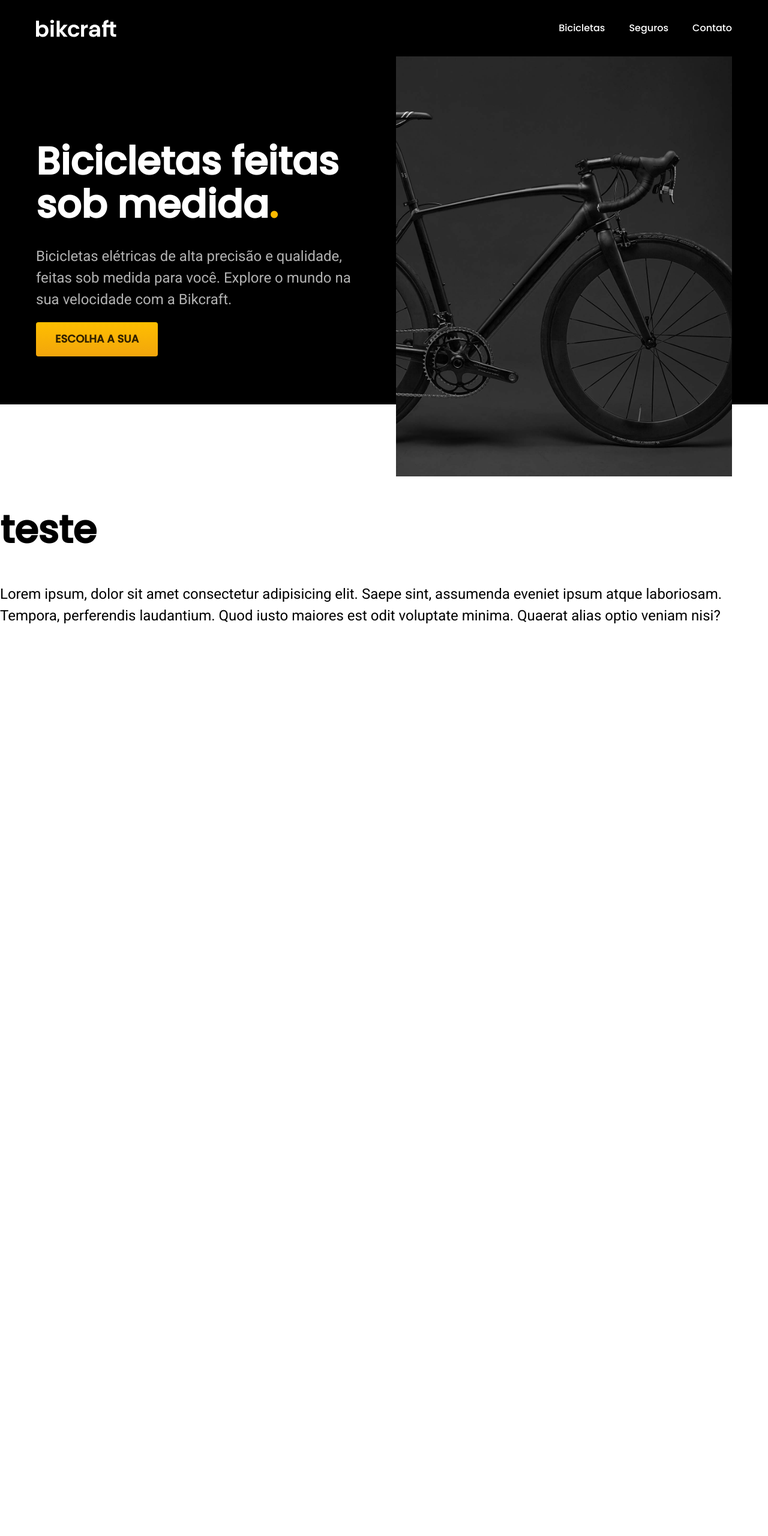
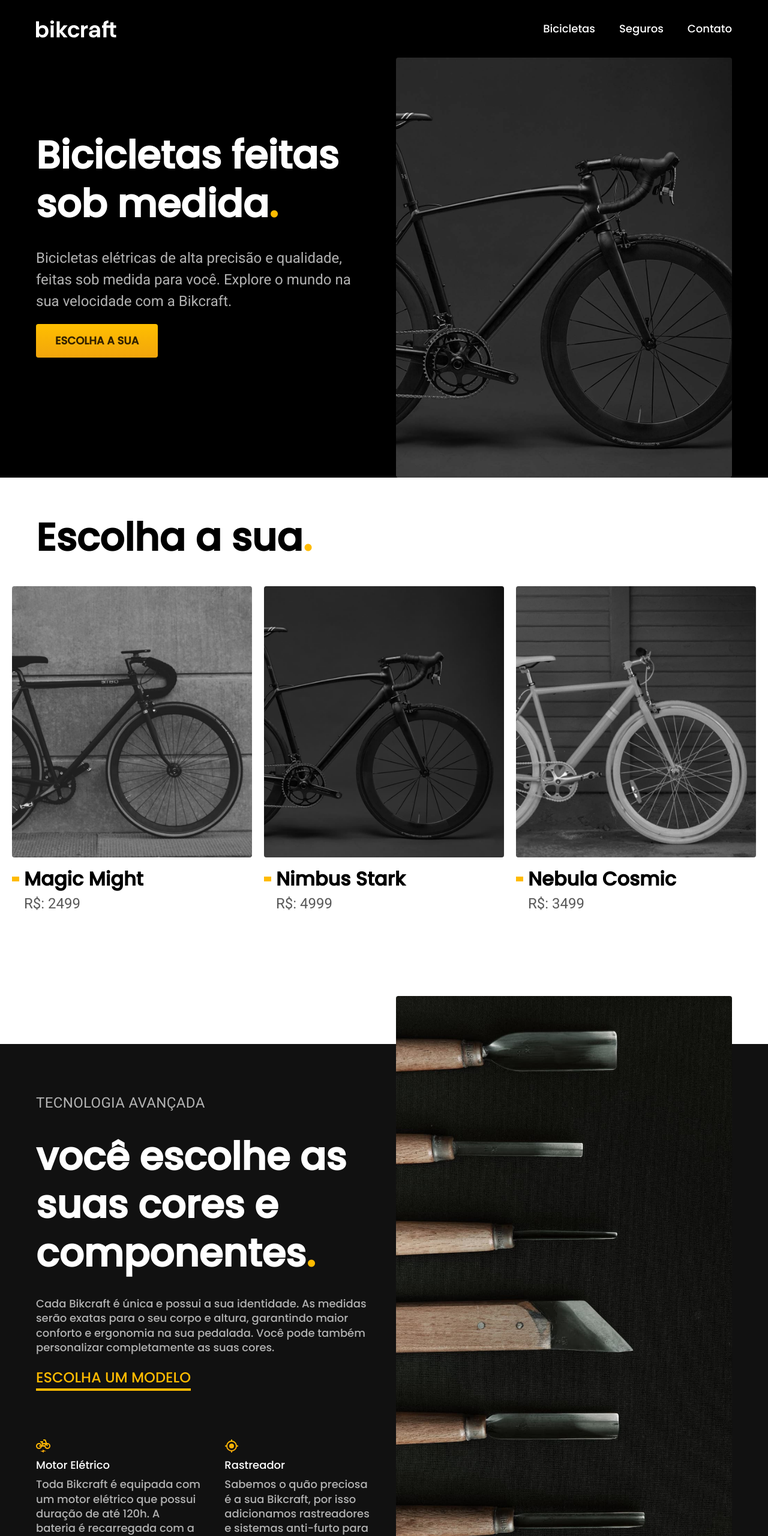
Before and after one commit to Lucasbsilva11/bikcraft, a plain HTML site: page index.html in a window 1280 px wide. Shown: the top 2560 px of the page at 60% size. Before the commit the page ends 2000 px from the top, so only its background shows below. Drawn offline with Linux system fonts and the light colour scheme.

Commit message:
Artigos-e-Seções

```diff
--- /dev/null
+++ b/css/bicicletas/bicicletas-lista.css
@@ -0,0 +1,76 @@
+.bicicletas-lista {
+  padding-top: 60px;
+  padding-bottom: 120px;
+}
+
+.bicicletas-lista h2 {
+  margin-bottom: 40px;
+
+}
+
+.bicicletas-lista ul {
+  display: flex;
+  gap: 20px;
+  padding: 0 20px 20px 20px;
+  max-width: 1300px;
+  margin-left: auto;
+  margin-right: auto;
+  /* técnica para mobile e criar a barra de scroll para dispositivos moveis (overflow) */
+  overflow-x: auto;
+}
+
+.bicicletas-lista li{
+    min-width: 280px;
+}
+
+.bicicletas-lista a {
+  display: block;
+  overflow: hidden;
+}
+
+.bicicletas-lista img {
+  margin-bottom: 16px;
+  transition: transform 0.3s ease;
+}
+
+.bicicletas-lista a:hover img,
+.bicicletas-lista a:focus-visible img {
+  transform: scale(1.01);
+}
+
+.bicicletas-lista h3 {
+  margin-bottom: 8px;
+  display: flex;
+  align-items: center;
+}
+
+.bicicletas-lista h3::before {
+  content: "";
+  background-color: var(--cor-p1);
+  width: 12px;
+  height: 8px;
+  display: inline-block;
+  margin-right: 8px;
+  transition: width 0.2s;
+}
+
+.bicicletas-lista a:hover h3::before{
+    width: 24px;
+}
+
+/* padding foi a soma de width 12px, com a margin de 8px*/
+.bicicletas-lista li span {
+  padding-left: 20px;
+}
+
+
+@media(max-width:800px){
+    .bicicletas-lista{
+        padding-bottom: 60px;
+    }
+
+    .bicicletas-lista ul{
+        gap: 20px;
+
+    }
+}
--- a/css/global/global.css
+++ b/css/global/global.css
@@ -5,6 +5,10 @@
 }
 
 h1,
+h2,
+h3,
+h4,
+h5,
 ul,
 p {
   margin: 0px;
@@ -24,3 +28,8 @@
   padding: 0px;
   list-style: none;
 }
+
+/* Elemento para colocar estilos em lugares fixos, como jpg do site com arredondamento de bordas*/
+img[src$=".jpg"]{
+  border-radius: 4px;
+}
--- a/css/global/header.css
+++ b/css/global/header.css
@@ -8,11 +8,8 @@
   gap: 20px;
   justify-content: space-between;
   align-items: center;
-  padding: 20px;
-  box-sizing: border-box;
-  max-width: 1200px;
-  margin-left: auto;
-  margin-right: auto;
+  padding-top: 20px;
+  padding-bottom: 20px;
 }
 
 /* MENU */
@@ -23,9 +20,13 @@
 }
 
 .header-menu a {
+  color: var(--cor-1);
   padding: 16px 0;
   display: inline-block;
-  position: relative
+  font-size: 18px;
+  position: relative;
+  /* font-family: "Poppins", sans-serif;
+  font-weight: 400; */
 }
 
 /* UNDERLINE ANIMADO (DESKTOP) */
@@ -34,7 +35,7 @@
   display: block;
   height: 2px;
   width: 0%;
-  background-color: var(--cor-0);
+  background-color: var(--cor-p1);
   margin-top: 4px;
   transition: 0.3s;
   position: absolute;
@@ -56,7 +57,7 @@
     border-radius: 4px;
   }
   .header-menu a:hover {
-    background-color: var(--cor-12);
+    background-color: var(--cor-10);
   }
   .header a:after {
     display: none;
@@ -67,6 +68,7 @@
 @media (max-width: 600px) {
   .header {
     justify-content: center;
+
   }
 
   .header-menu {
@@ -80,8 +82,7 @@
   }
 
   .header-menu a:hover {
-    background-color: var(--cor-11);
-    color: var(--cor-0);
+    background-color: var(--cor-10);
   }
 
 }
--- a/css/home/introducao.css
+++ b/css/home/introducao.css
@@ -8,15 +8,10 @@
   display: grid;
   grid-template-columns: 1fr 1fr;
   gap: 0px 40px;
-  box-sizing: border-box;
-  max-width: 1200px;
-  padding-left: 20px;
-  padding-right: 20px;
-  margin-left: auto;
-  margin-right: auto;
 }
 
 .introducao img {
+  width: 100%;
   height: 100%;
   object-fit: cover;
 }
@@ -31,19 +26,14 @@
 }
 
 .introducao p {
-  margin-bottom: 20px
+  margin-bottom: 20px;
 }
 
 @media (max-width: 800px) {
-  .introducao-bg {
-    box-shadow: inset 0 -60px var(--cor11);
-    background-color: #111111;
+  .introducao {
     padding-top: 40px;
-  }
-
-  .introducao {
-    grid-template-columns: 1fr;
-    gap: 32px;
+    background: var(--cor-11);
+    box-shadow: inset 0 -60px var(--cor-1);
   }
 
   .introducao-conteudo {
@@ -54,8 +44,12 @@
     margin-bottom: 16px;
   }
 
+  .introducao {
+    grid-template-columns: 1fr;
+    gap: 32px;
+  }
+
   .introducao img {
-    height: 300px;
     width: 100%;
   }
 }
--- /dev/null
+++ b/css/home/tecnologia.css
@@ -0,0 +1,84 @@
+.tecnologia-bg {
+  background-color: var(--cor-11);
+  box-shadow:
+    inset 0px 80px var(--cor-1),
+    inset 0px -80px var(--cor-1);
+}
+
+.tecnologia {
+  display: grid;
+  grid-template-columns: 1fr 1fr;
+  gap: 40px;
+}
+
+.tecnologia-imagem img {
+  width: 100%;
+  height: 100%;
+  object-fit: cover;
+  object-position: left;
+}
+
+.tecnologia-conteudo {
+  padding-top: 160px;
+  padding-bottom: 160px;
+}
+
+.tecnologia-conteudo > span {
+  display: block;
+  margin-bottom: 32px;
+}
+
+.tecnologia h2 {
+  margin-bottom: 32px;
+}
+
+.tecnologia-conteudo > p {
+  margin-bottom: 20px;
+}
+
+.tecnologia a {
+  margin-bottom: 80px;
+}
+
+.tecnologia-vantagens {
+  display: flex;
+  gap: 40px;
+}
+
+.tecnologia-vantagens h3 {
+  margin-bottom: 8px;
+  width: max-content;
+}
+
+.tecnologia-vantagens img {
+  width: 24px;
+  margin-bottom: 8px;
+}
+
+/* TABLE/MOBILE */
+
+@media (max-width: 800px){
+    .tecnologia-bg{
+        box-shadow: initial;
+    }
+
+    .tecnologia{
+        grid-template-columns: 1fr;
+    }
+
+    .tecnologia-conteudo{
+        padding-top: 60px;
+        padding-bottom: 60px;
+    }
+
+    .tecnologia-imagem img{
+        display: none;
+    }
+}
+
+
+@media (max-width: 600px){
+    .tecnologia-vantagens{
+        flex-direction: column;
+    }
+}
--- a/css/style.css
+++ b/css/style.css
@@ -15,3 +15,8 @@
 
 /* Home */
 @import url(home/introducao.css);
+@import url(bicicletas/bicicletas-lista.css);
+
+@import url(home/tecnologia.css);
+
+@import url(home/parceiros.css);
--- a/css/utilidades/componentes.css
+++ b/css/utilidades/componentes.css
@@ -1,3 +1,13 @@
+.container{
+  box-sizing: border-box;
+  max-width: 1200px;
+  padding-left: 20px;
+  padding-right: 20px;
+  margin-left: auto;
+  margin-right: auto;
+}
+
+
 .botao{
   display: inline-block;
   padding: 16px 32px;
@@ -21,3 +31,22 @@
     font-size: 1rem;
   }
 }
+
+.link{
+  display: inline-block;
+  color: var(--cor-p1);
+  font: 500 1.5rem/1.5 "Poppins", sans-serif;
+  text-transform: uppercase;
+}
+
+.link::after{
+  content: "";
+  display: block;
+  width: 100%;
+  height: 4px;
+  background-color: currentColor;
+}
+
+.link:hover{
+  color: var(--cor-1);
+}
--- a/css/utilidades/cores.css
+++ b/css/utilidades/cores.css
@@ -1,7 +1,6 @@
 :root {
   /* Cores neutras (cinza) */
-  --cor-0: #ffffff;
-  --cor-1: #f7f7f7;
+  --cor-1: #ffffff;
   --cor-2: #ededed;
   --cor-3: #dedede;
   --cor-4: #cccccc;
--- a/css/utilidades/tipografica.css
+++ b/css/utilidades/tipografica.css
@@ -18,16 +18,16 @@
     400 1rem/1.5 "Poppins",
     sans-serif;
 }
-.font-1-m {
-  font:
-    500 1rem/1.35 "Poppins",
-    sans-serif;
+
+.font-1-m,
+.font-1-m-b {
+  font: 500 1.125rem/1.35 "Poppins", sans-serif;
 }
+
 .font-1-m-b {
-  font:
-    400 1.125rem/1.35 "Poppins",
-    sans-serif;
+  font-weight: 600;
 }
+
 .font-1-l {
   font:
     400 1.5rem/1.5 "Poppins",
@@ -42,7 +42,7 @@
 
 .font-1-xxl {
   font:
-    600 4rem/1.125 "Poppins",
+    600 4rem/1.255 "Poppins",
     sans-serif;
 }
 
--- a/index.html
+++ b/index.html
@@ -15,11 +15,11 @@
 
 <body>
     <header class="header-bg">
-        <div class="header">
+        <div class="container header">
             <a href="./"><img src="img/bikcraft.svg" alt="bikcraft"></a>
 
             <nav aria-label="primaria">
-                <ul class="header-menu cor-0 font-1-m">
+                <ul class="header-menu font-1-m cor-1">
                     <li><a href="">Bicicletas</a></li>
                     <li><a href="">Seguros</a></li>
                     <li><a href="">Contato</a></li>
@@ -29,9 +29,9 @@
     </header>
 
     <main class="introducao-bg">
-        <div class="introducao">
+        <div class="container introducao">
             <div class="introducao-conteudo">
-                <h1 class="font-1-xxl">Bicicletas feitas sob medida<span class="cor-p1">.</span></h1>
+                <h1 class="font-1-xxl cor-0">Bicicletas feitas sob medida<span class="cor-p1">.</span></h1>
                 <p class="font2-l cor-5">Bicicletas elétricas de alta precisão e qualidade, feitas sob medida para você. Explore o mundo na sua velocidade com a Bikcraft.</p>
                 <a class="botao" href="">Escolha a sua</a>
             </div>
@@ -40,10 +40,77 @@
         </div>
     </main>
 
-    <h2 class="font-1-xxl">teste</h2>
-    <p class="font2-l">Lorem ipsum, dolor sit amet consectetur adipisicing elit. Saepe sint, assumenda eveniet ipsum atque laboriosam. Tempora, perferendis laudantium. Quod iusto maiores est odit voluptate minima. Quaerat alias optio veniam nisi?</p>
+    <article class="bicicletas-lista">
+        <h2 class="container font-1-xxl">Escolha a sua<span class="cor-p1">.</span></h2>
 
-    </a>
+        <ul>
+            <li>
+                <a href="./bicicletas/magic.html">
+                    <img src="img/bicicletas/magic-home.jpg" alt="Bicicleta preta">
+                    <h3 class="font-1-xl">Magic Might</h3>
+                    <span class="font-2-m cor-8">R$: 2499</span>
+                </a>
+            </li>
+
+            <li>
+                <a href="./bicicletas/nimbus.html">
+                    <img src="img/bicicletas/nimbus-home.jpg" alt="Bicicleta preta">
+                    <h3 class="font-1-xl">Nimbus Stark</h3>
+                    <span class="font-2-m cor-8">R$: 4999</span>
+                </a>
+            </li>
+
+            <li>
+                <a href="./bicicletas/nebula.html">
+                    <img src="img/bicicletas/nebula-home.jpg" alt="Bicicleta preta">
+                    <h3 class="font-1-xl">Nebula Cosmic</h3>
+                    <span class="font-2-m cor-8">R$: 3499</span>
+                </a>
+            </li>
+        </ul>
+    </article>
+
+    <article class="tecnologia-bg">
+        <div class="tecnologia container">
+            <div class="tecnologia-conteudo">
+                <span class="font-2-l-b cor-5">Tecnologia Avançada</span>
+                <h2 class="font-1-xxl cor-1">você escolhe as suas cores e componentes<span class="cor-p1">.</span></h2>
+                <p class="font-1-m cor-5">Cada Bikcraft é única e possui a sua identidade. As medidas serão exatas para o seu corpo e altura, garantindo maior conforto e ergonomia na sua pedalada. Você pode também personalizar completamente as suas cores.</p>
+                <a class="link" href="">Escolha um modelo</a>
+                <div class="tecnologia-vantagens">
+                    <div>
+                        <img src="img/icones/eletrica.svg" alt="">
+                        <h3 class="font-1-m cor-1">Motor Elétrico</h3>
+                        <p class="font-1-m cor-5">Toda Bikcraft é equipada com um motor elétrico que possui duração de até 120h. A bateria é recarregada com a sua energia gasta ao pedalar.</p>
+                    </div>
+                    <div>
+                        <img src="img/icones/rastreador.svg" alt="">
+                        <h3 class="font-1-m cor-1">Rastreador</h3>
+                        <p class="font-1-m cor-5">Sabemos o quão preciosa é a sua Bikcraft, por isso adicionamos rastreadores e sistemas anti-furto para garantir o seu sossego.</p>
+                    </div>
+                </div>
+            </div>
+
+            <div class="tecnologia-imagem"><img src="img/fotos/tecnologia.jpg" alt="">
+            </div>
+        </div>
+    </article>
+
+    <section class="parceiros" aria-label="Nossos Parceiros">
+        <h2 class="container font-1-xxl">Nossos parceiros<span class="cor-p1">.</span></h2>
+
+        <ul>
+            <li><img src="img/parceiros/caravan.svg" alt="caravan"></li>
+            <li><img src="img/parceiros/ranek.svg" alt="ranek.svg"></li>
+            <li><img src="img/parceiros/handel.svg" alt="handel.svg"></li>
+            <li><img src="img/parceiros/dogs.svg" alt="dogs.svg"></li>
+            <li><img src="img/parceiros/lescone.svg" alt="lescone.svg"></li>
+            <li><img src="img/parceiros/flexblog.svg" alt="flexblog.svg"></li>
+            <li><img src="img/parceiros/wildbeast.svg" alt="caravan"></li>
+            <li><img src="img/parceiros/surfbot.svg" alt="surfbot"></li>
+        </ul>
+
+    </section>
 </body>
 
 </html>
```
Also changed, not shown: css/home/parceiros.css (added, +58 -0 lines).
